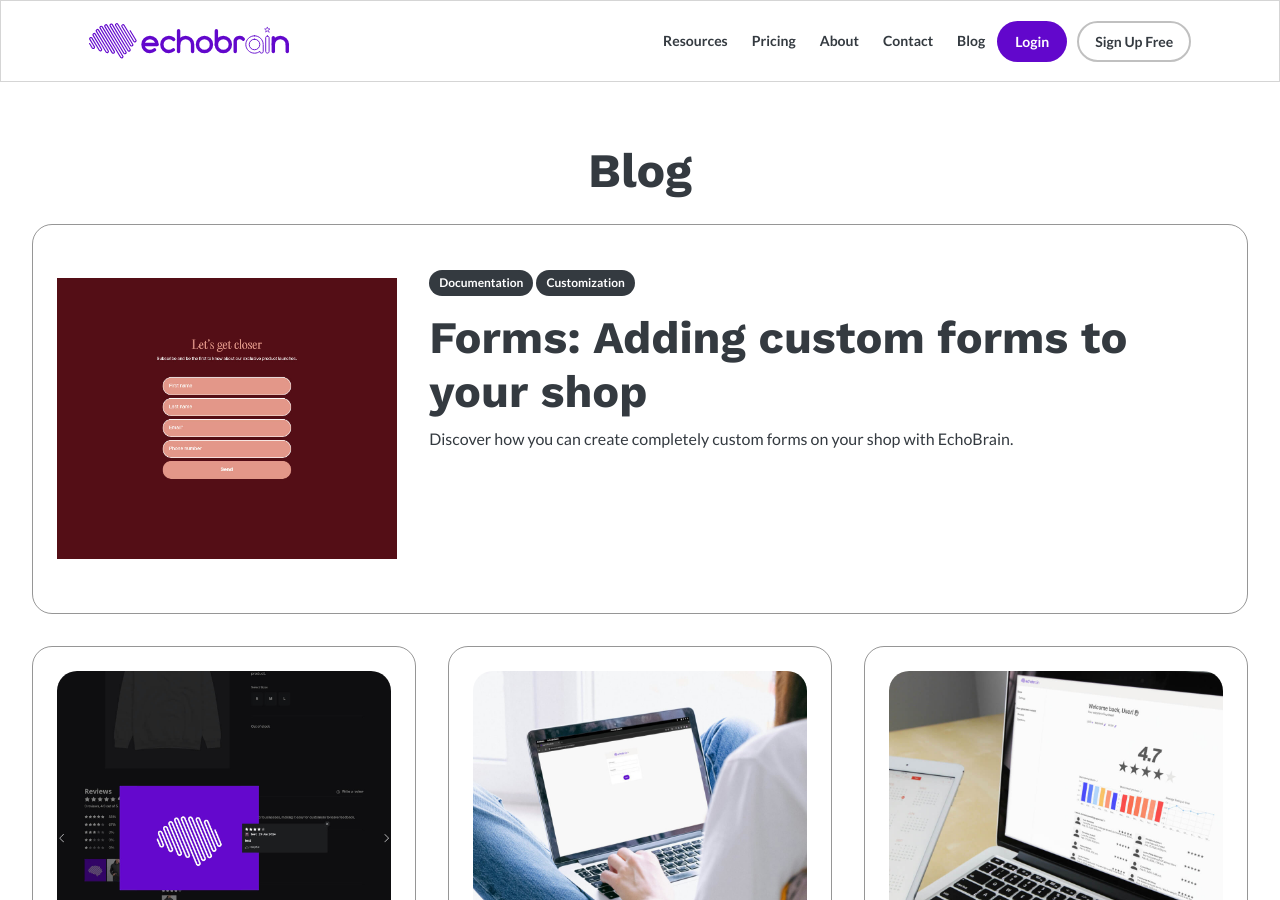
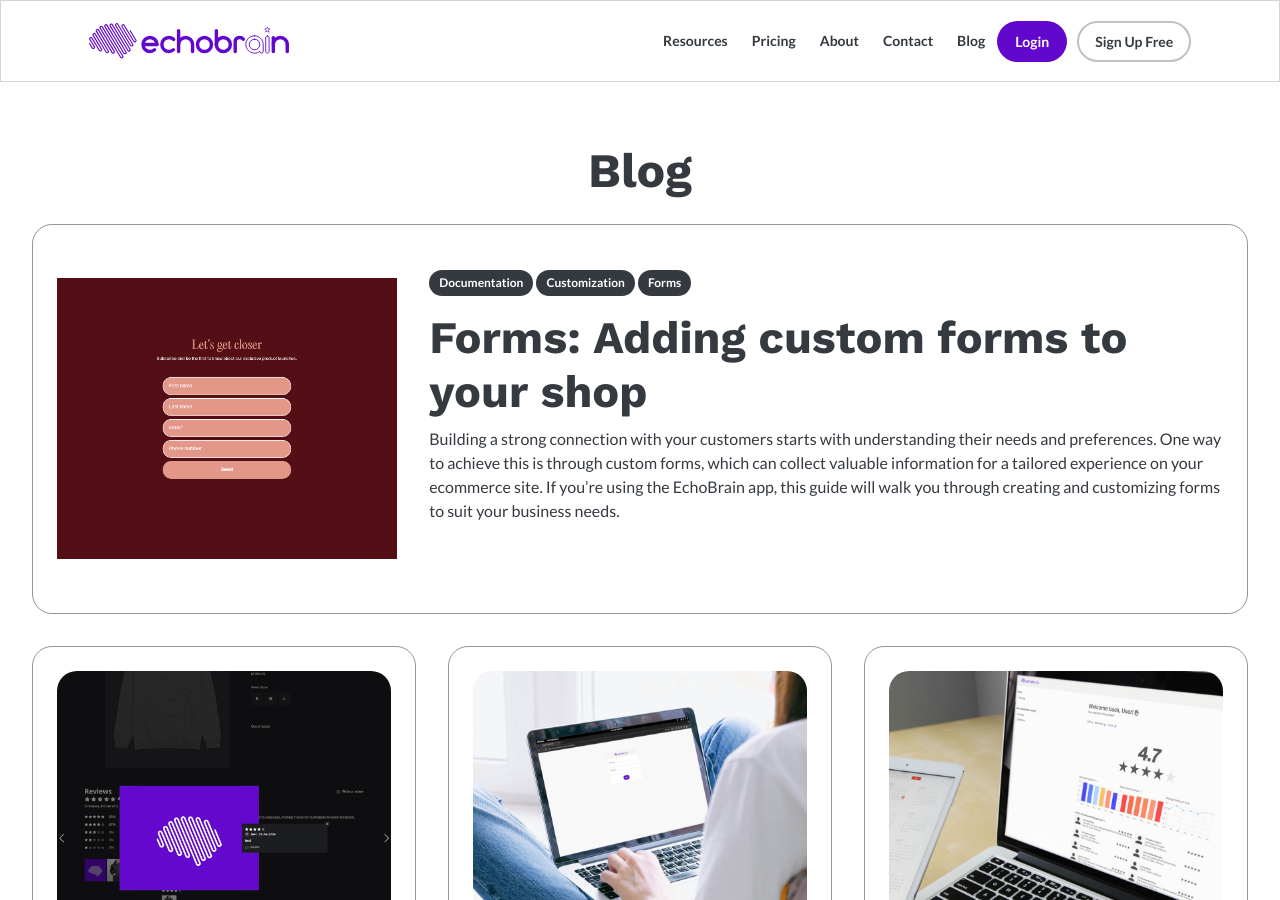
Before and after one commit to echo-brain/echo-brain.github.io, a Jekyll site: the page built from _pages/blog.html, in a window 1280 px wide and 900 px high. Built offline with Jekyll 4.4.1, drawn with Linux system fonts in a browser that asks for light colours.

Commit message:
corrections and improvements to custom forms article

````diff
--- a/_posts/2024-10-21-adding-custom-forms-to-your-shop.md
+++ b/_posts/2024-10-21-adding-custom-forms-to-your-shop.md
@@ -1,11 +1,11 @@
 ---
 layout: article
 title: "Forms: Adding custom forms to your shop"
-description: "Discover how you can create completely custom forms on your shop with EchoBrain."
+description: "Building a strong connection with your customers starts with understanding their needs and preferences. One way to achieve this is through custom forms, which can collect valuable information for a tailored experience on your ecommerce site. If you’re using the EchoBrain app, this guide will walk you through creating and customizing forms to suit your business needs."
 date: 2024-10-21
 image: /assets/posts/echo-brain.com_admin_custom_forms_setup.jpg
 categories: ['documentation']
-tags: [Documentation, Customization]
+tags: [Documentation, Customization, Forms]
 ---
 
 Building a strong connection with your customers starts with understanding their needs and preferences. One way to achieve this is through custom forms, which can collect valuable information for a tailored experience on your ecommerce site. If you're using the EchoBrain app, this guide will walk you through creating and customizing forms to suit your business needs.
@@ -47,7 +47,7 @@ In this case, the fields should always have a `name` attribute, as this is requi
 ### AJAX or Fetch Submission
 For a more dynamic approach, you can use JavaScript with AJAX or the Fetch API to send form data to the Form Endpoint without reloading the page. Here's a simple example using Fetch:
 
-```html
+```javascript
 const form = document.querySelector('form');
 form.addEventListener('submit', async (e) => {
   e.preventDefault();
````
Also changed, not shown: other parts of _posts/2024-10-21-adding-custom-forms-to-your-shop.md (+1 -1 lines).
